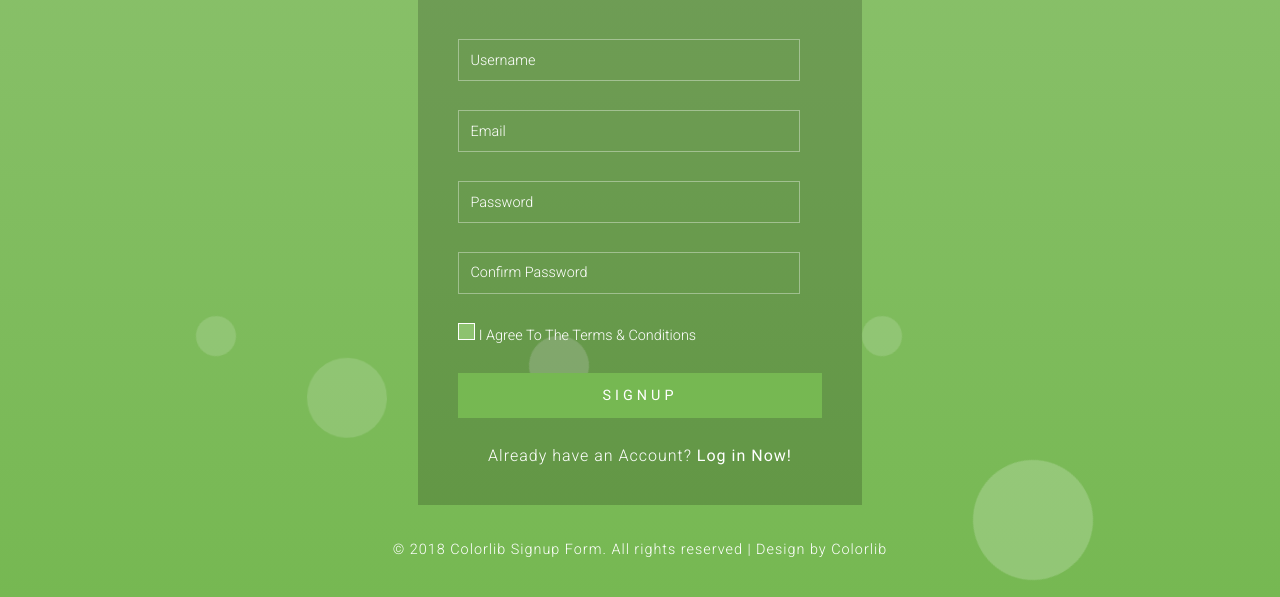
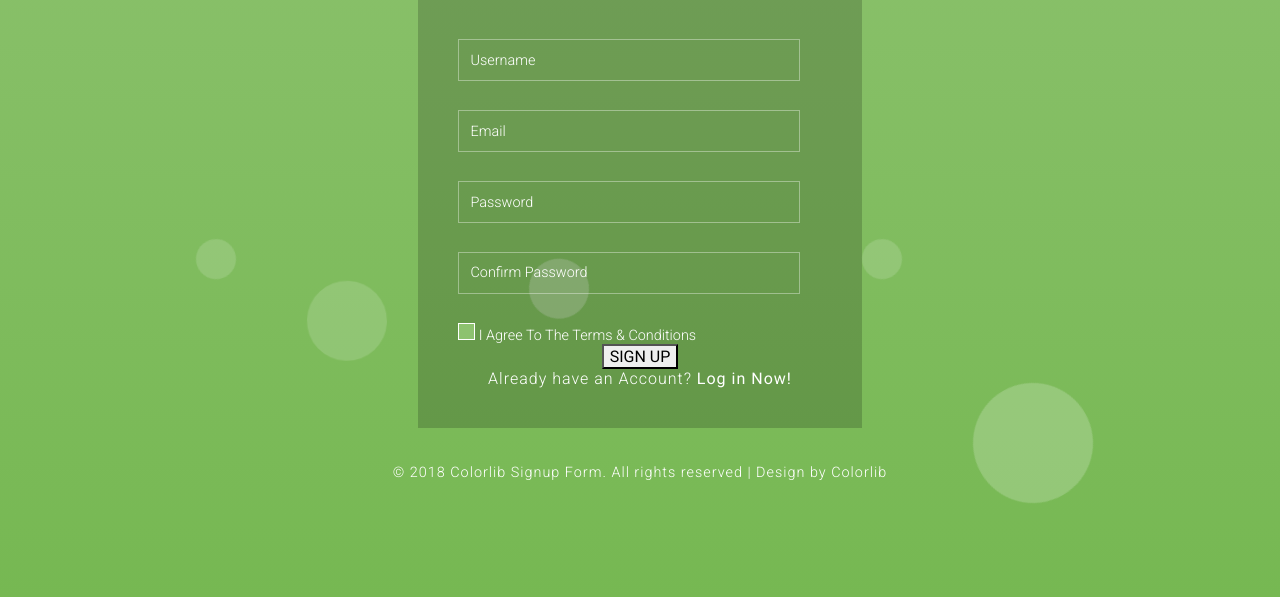
Before and after one commit to GSCrawley/mydatingapp, a Flask app: page /signup in a window 1280 px wide. Shown: the part 203-800 px from the top of the page. Run offline with Flask 2, Linux system fonts and the light colour scheme; some libraries are stand-ins or nearby versions.

```diff
--- a/templates/signup.html
+++ b/templates/signup.html
@@ -42,7 +42,7 @@ License URL: http://creativecommons.org/licenses/by/3.0/
 						</label>
 						<div class="clear"> </div>
 					</div>
-					<input type="submit" value="SIGNUP" href="/about_you">
+					<p><button href="/about_you">SIGN UP</button></p>
 				</form>
 				<p>Already have an Account? <a href="/login"> Log in Now!</a></p>
 			</div>
```
Also changed, not shown: README.md.
